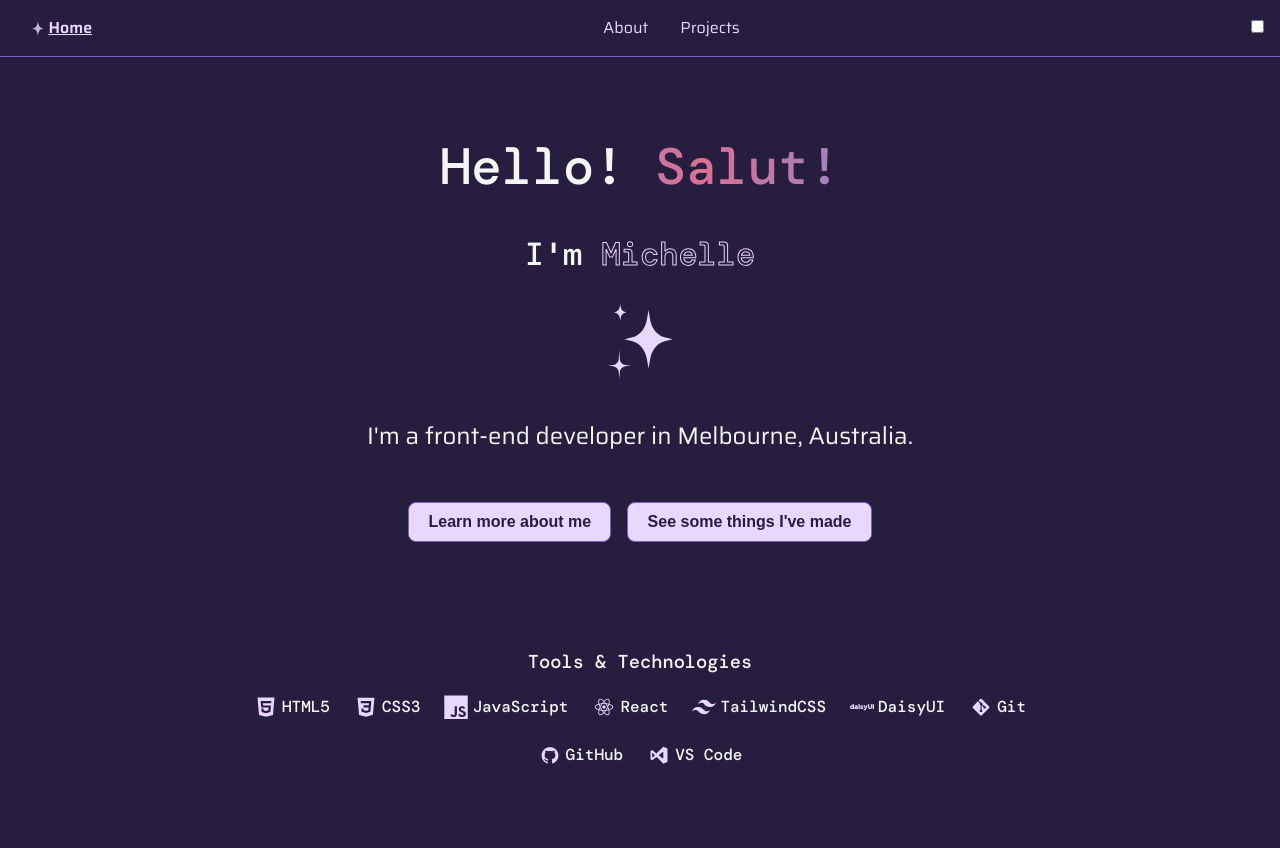
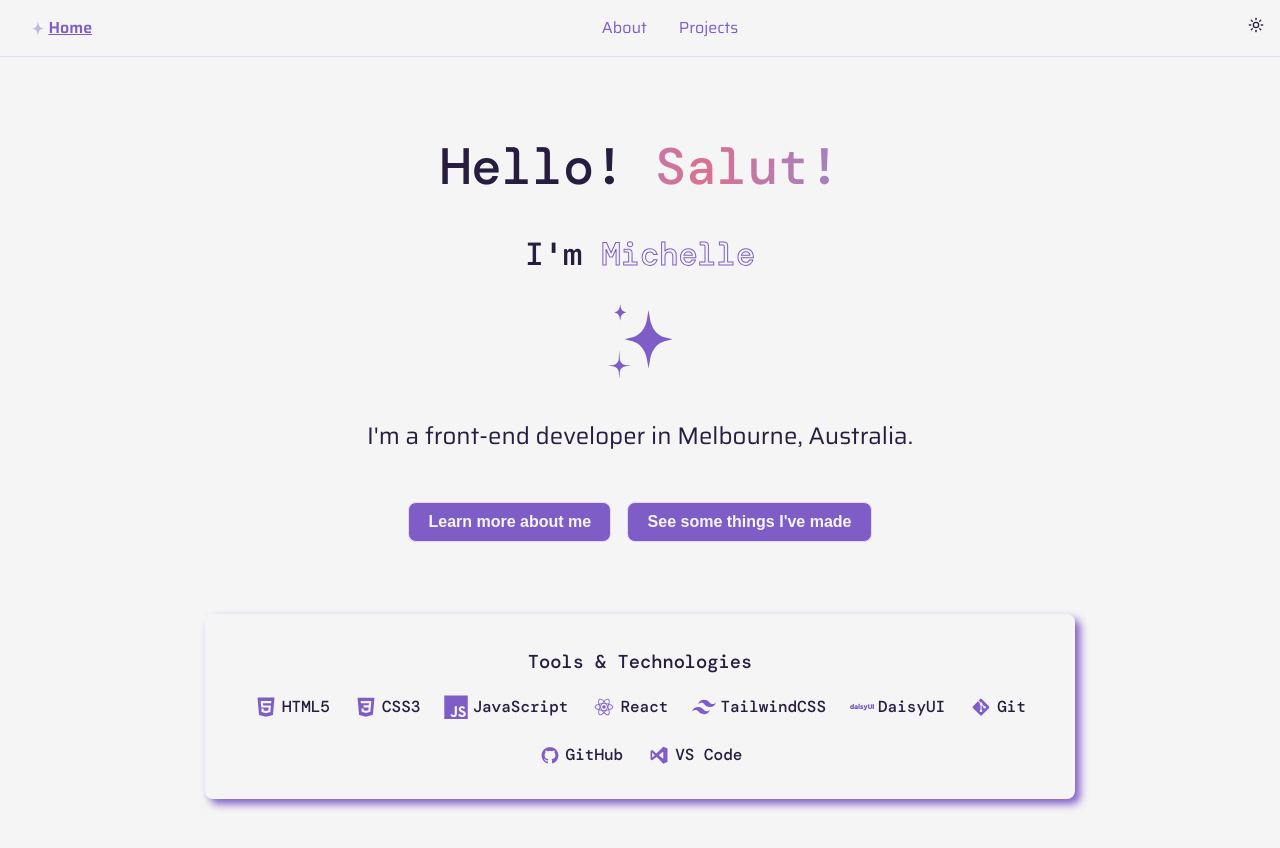
Before and after one commit to mchlol/portfolio-23, a React (Vite) app: page / in a window 1280 px wide. Shown: the top 848 px of the page. Built offline with nearby package versions, Linux system fonts and the light colour scheme.

Commit message:
use react-icons for toggle state and use booleans instead of strings for toggle function

```diff
--- a/src/components/Toggle.jsx
+++ b/src/components/Toggle.jsx
@@ -1,23 +1,29 @@
 import React from "react"
+import { LuMoonStar, LuSun } from "react-icons/lu";
+
 
 export default function DarkModeToggle() {
-    const [isDark, setIsDark] = React.useState(true);
 
+    const [isDarkMode, setIsDarkMode] = React.useState(false);
 
     React.useEffect( () => {
-        if (isDark) {
+        if (isDarkMode) {
             document.body.classList.add('dark-mode');
             document.body.classList.remove('light-mode');
         } else {
             document.body.classList.remove('dark-mode')
             document.body.classList.add('light-mode')
         }
-    },[isDark]);
+    },[isDarkMode]);
 
     return (
-        <input
-        type="checkbox"
-        onChange={ e => setIsDark(e.target.checked)}
-        />
+        <span className="toggle"
+        onClick={() => setIsDarkMode(prevIsDarkMode => !prevIsDarkMode)}>
+            {
+                isDarkMode
+                ? <LuMoonStar />
+                : <LuSun />
+            }
+        </span>
     );
 };
```
